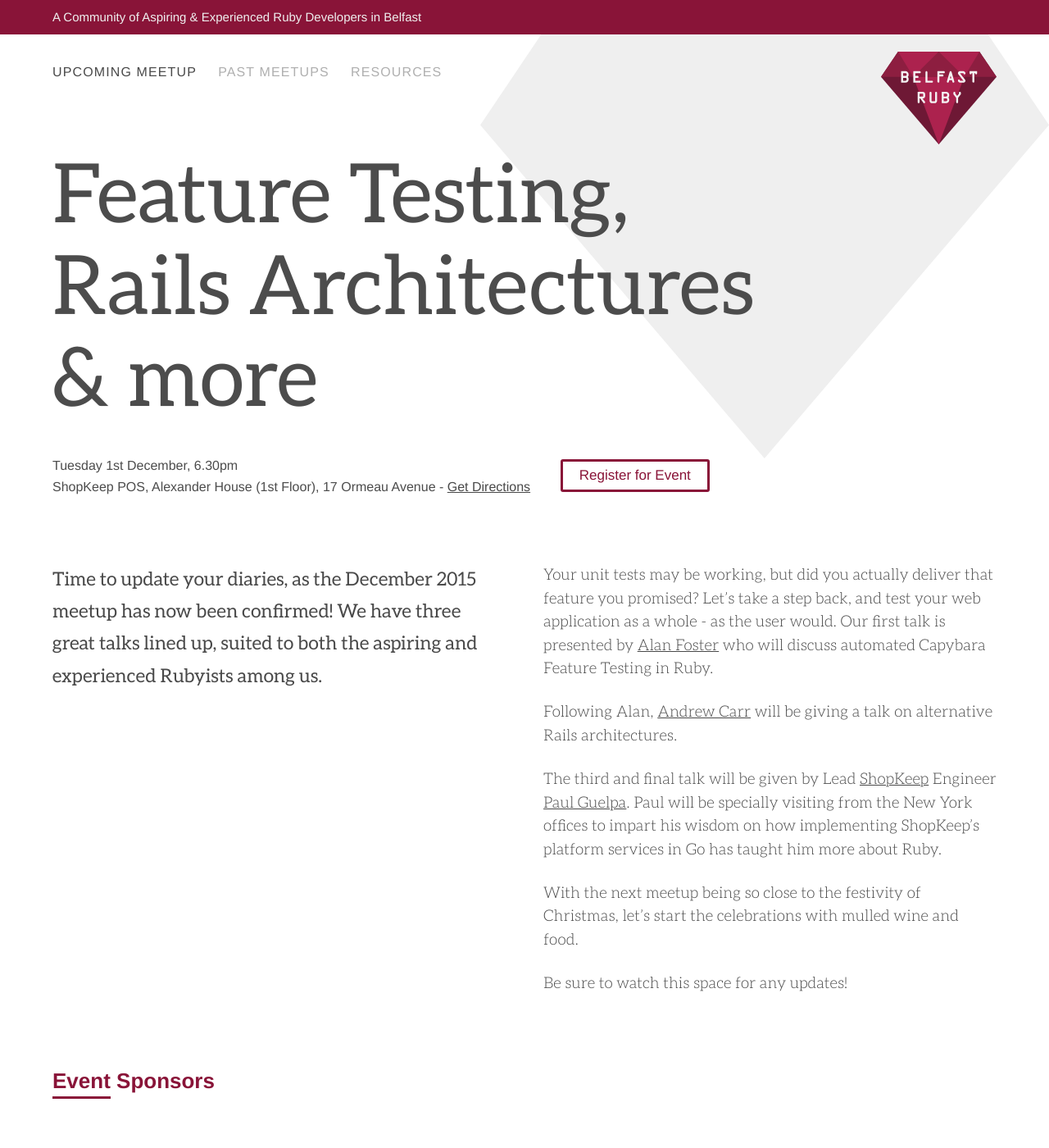
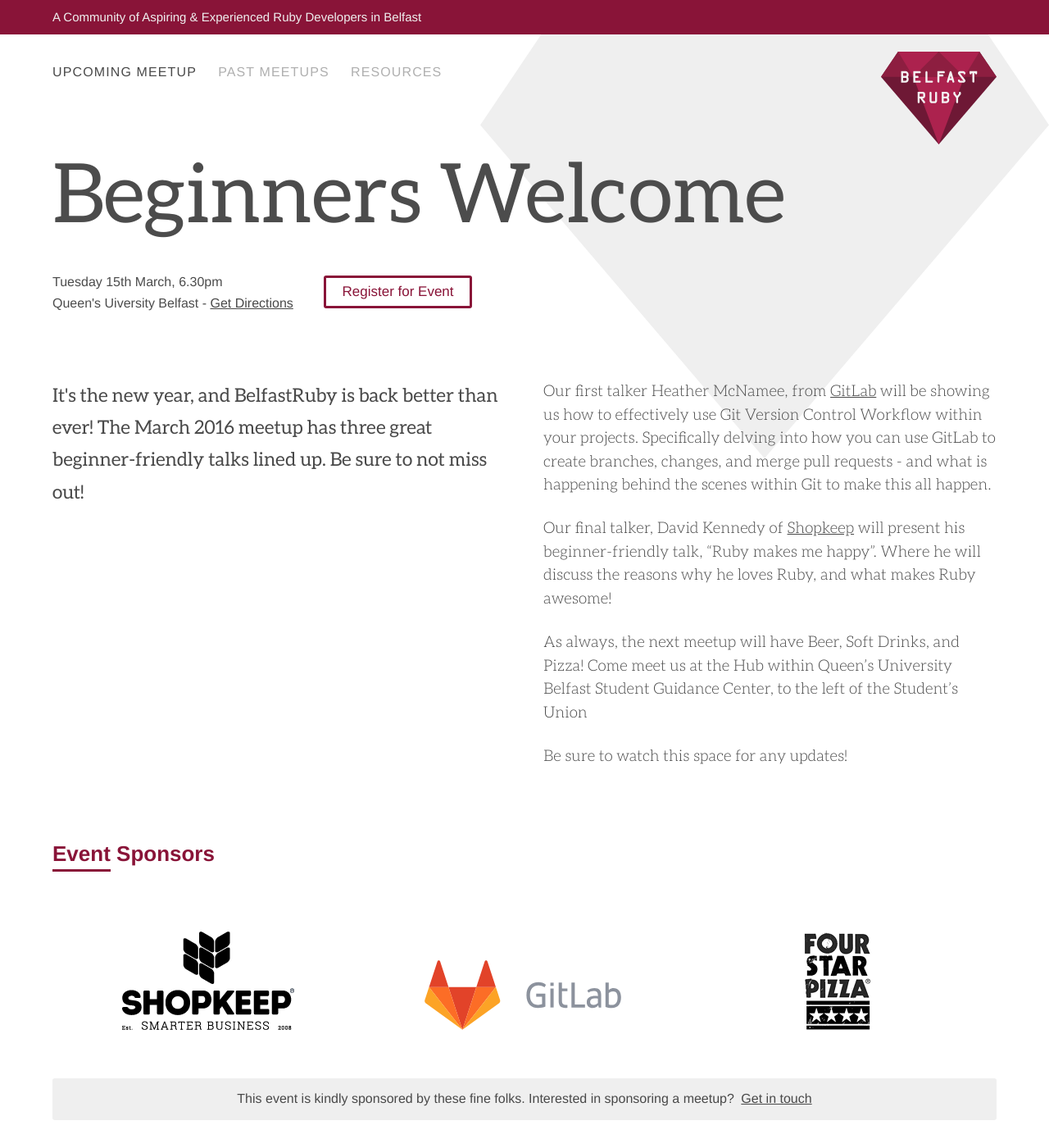
Before and after one commit to belfastruby/belfastruby.github.io, a Jekyll site: the page built from index.html, in a window 1280 px wide and 1400 px high. Shown: the whole window at 82% size. Built offline with Jekyll 4.4.1, drawn with Linux system fonts in a browser that asks for light colours; nearby versions of some CDN libraries; Markdown is read by kramdown in place of the engine named in the settings.

Commit message:
Add march 2016 speaker details

```diff
--- a/_posts/2015-12-01-capybara-feature-testing-and-more.markdown
+++ b/_posts/2015-12-01-capybara-feature-testing-and-more.markdown
@@ -1,6 +1,6 @@
 ---
 layout: post
-past: false
+past: true
 number: "BR-20"
 title: "Feature Testing, Rails Architectures &amp; more"
 when: Tuesday 1st December, 6.30pm
--- /dev/null
+++ b/_posts/2016-03-01-beginners-welcome.markdown
@@ -0,0 +1,23 @@
+---
+layout: post
+past: false
+number: "BR-21"
+title: "Beginners Welcome"
+when: Tuesday 15th March, 6.30pm
+location: Queen's Uiversity Belfast
+directions: https://www.google.co.uk/maps?hl=en&rlz=1R2ADBF_en-GBGB362&um=1&ie=UTF-8&q=student+guidance+centre&fb=1&gl=uk&hq=student+guidance+centre&hnear=0x4860fffdd7d08a3b:0x2e57162cefc7c531,Belfast&cid=5214376252065736888
+register_link: "http://www.meetup.com/BelfastRuby/events/229455224/"
+
+sponsors: [{name: "Shopkeep", image: "/assets/images/shopkeeppos-logo.png", link: "http://shopkeep.com"}, {name: "GitLab", image: "/assets/images/gitlab-logo.svg", link: "https://about.gitlab.com/"}, {name: "Four Star Pizza", image: "/assets/images/fourstarpizza-logo.png", link: "http://www.fourstarpizza.co.uk/"}]
+
+intro: "It's the new year, and BelfastRuby is back better than ever! The March 2016 meetup has three great beginner-friendly talks lined up. Be sure to not miss out!"
+
+---
+
+Our first talker Heather McNamee, from [GitLab](https://about.gitlab.com/) will be showing us how to effectively use Git Version Control Workflow within your projects. Specifically delving into how you can use GitLab to create branches, changes, and merge pull requests - and what is happening behind the scenes within Git to make this all happen.
+
+Our final talker, David Kennedy of [Shopkeep](http://www.shopkeep.com/) will present his beginner-friendly talk, "Ruby makes me happy". Where he will discuss the reasons why he loves Ruby, and what makes Ruby awesome!
+
+As always, the next meetup will have Beer, Soft Drinks, and Pizza! Come meet us at the Hub within Queen's University Belfast Student Guidance Center, to the left of the Student's Union
+
+Be sure to watch this space for any updates!
```
Also changed, not shown: assets/images/gitlab-logo.svg (added).
